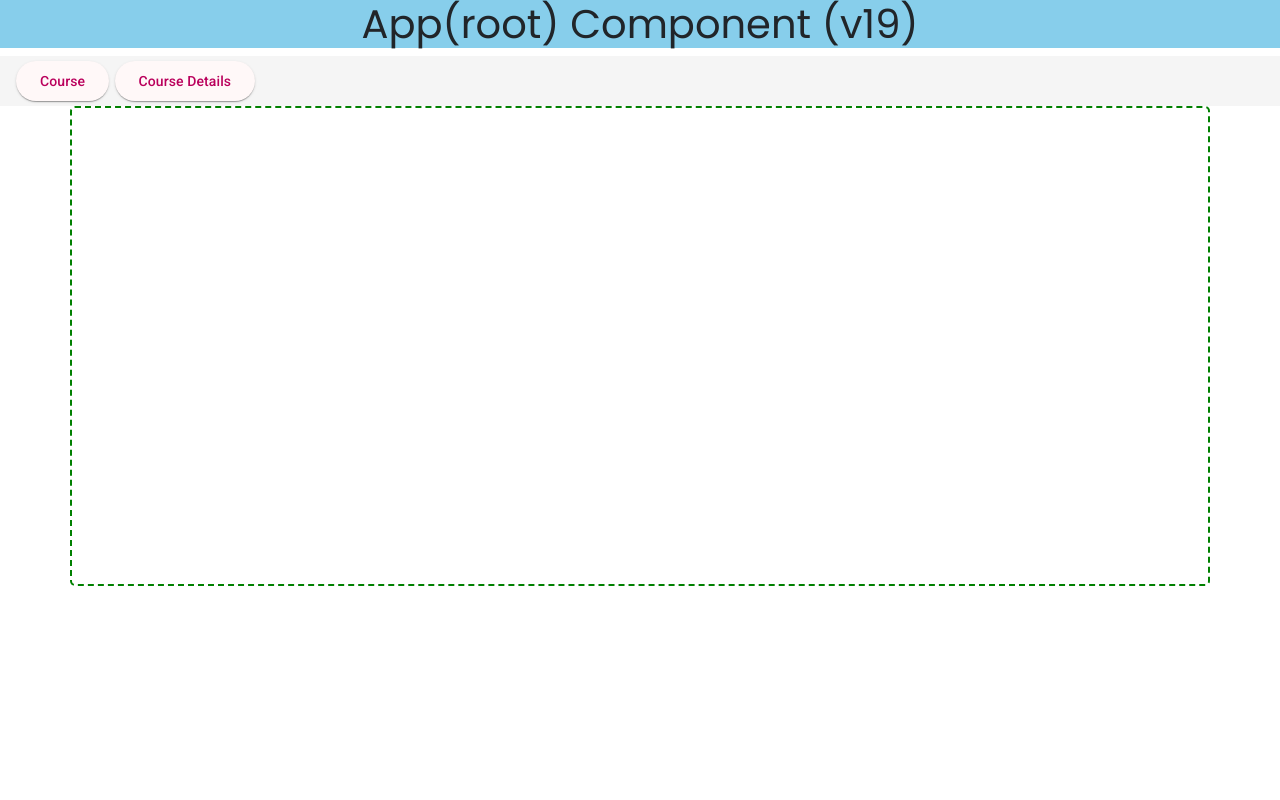
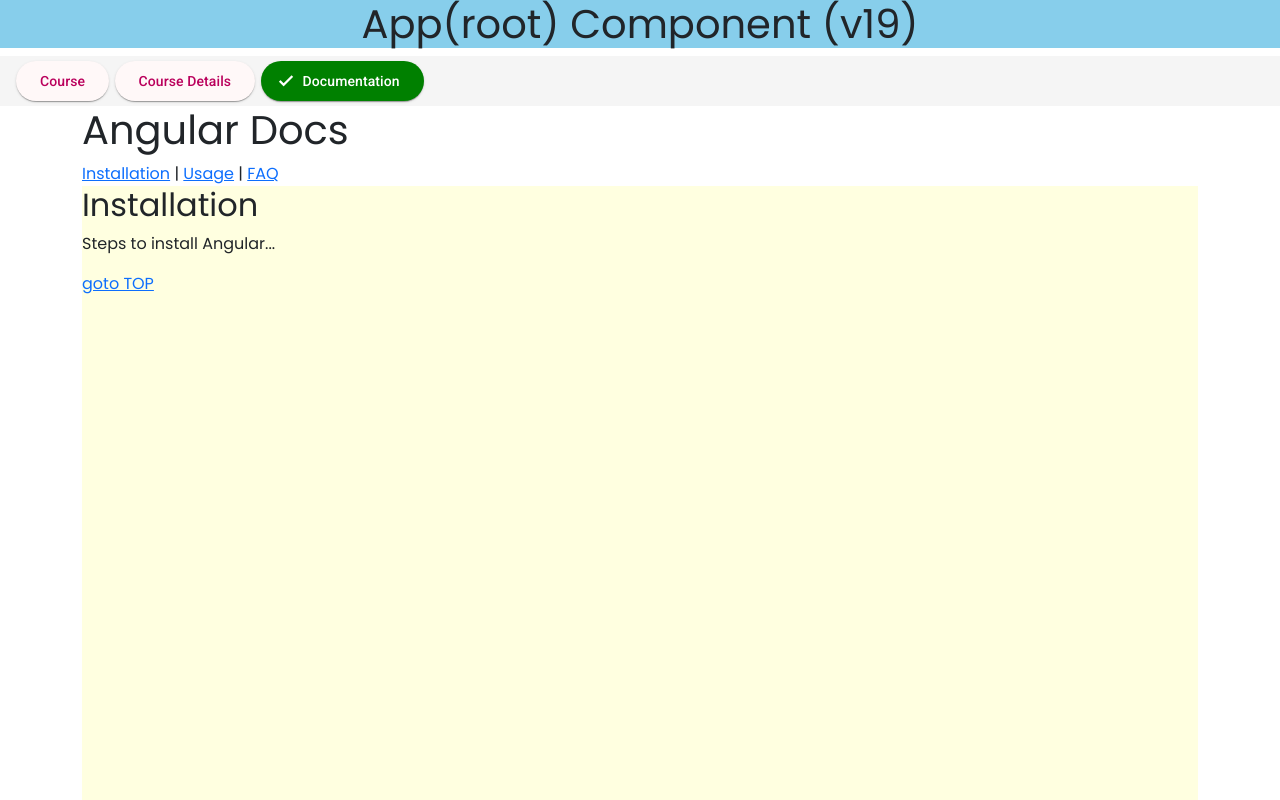
Before and after one commit to SatishKonduru/SELF-19, an Angular app: page /#/docs in a window 1280 px wide. Before the commit this address led to /. Shown: the top 800 px of the page. Built offline with nearby package versions, Linux system fonts and the light colour scheme.

Commit message:
Fragments

```diff
--- a/src/app/app.config.ts
+++ b/src/app/app.config.ts
@@ -1,8 +1,23 @@
 import { ApplicationConfig, provideZoneChangeDetection } from '@angular/core';
-import { provideRouter } from '@angular/router';
+import {
+  provideRouter,
+  withHashLocation,
+  withInMemoryScrolling,
+  withRouterConfig,
+} from '@angular/router';
 
 import { routes } from './app.routes';
 
 export const appConfig: ApplicationConfig = {
-  providers: [provideZoneChangeDetection({ eventCoalescing: true }), provideRouter(routes)]
+  providers: [
+    provideZoneChangeDetection({ eventCoalescing: true }),
+    provideRouter(
+      routes,
+      withHashLocation(),
+      withInMemoryScrolling({
+        anchorScrolling: 'enabled', // Enables fragment scrolling
+        scrollPositionRestoration: 'enabled',
+      })
+    ),
+  ],
 };
--- a/src/app/app.routes.ts
+++ b/src/app/app.routes.ts
@@ -1,6 +1,8 @@
+import { computed } from '@angular/core';
 import { Routes } from '@angular/router';
 import { CourseComponent } from './components/course/course.component';
 import { CourseDetailsComponent } from './components/course-details/course-details.component';
+import { DocsComponent } from './components/docs/docs.component';
 
 export const routes: Routes = [
   {
@@ -11,4 +13,8 @@
     path: 'courseDetails',
     component: CourseDetailsComponent,
   },
+  {
+    path: 'docs',
+    component: DocsComponent,
+  },
 ];
--- /dev/null
+++ b/src/app/components/docs/docs.component.html
@@ -0,0 +1,27 @@
+<div class="container">
+  <h1 id="title">Angular Docs</h1>
+
+  <nav>
+    <a [routerLink]="['/docs']" fragment="installation">Installation</a> |
+    <a [routerLink]="['/docs']" fragment="usage">Usage</a> |
+    <a [routerLink]="['/docs']" fragment="faq">FAQ</a>
+  </nav>
+
+  <section id="installation" style="height: 100vh; background: lightyellow">
+    <h2>Installation</h2>
+    <p>Steps to install Angular...</p>
+    <a [routerLink]="['/docs']" fragment="title">goto TOP</a>
+  </section>
+
+  <section id="usage" style="height: 100vh; background: lightblue">
+    <h2>Usage</h2>
+    <p>How to use Angular...</p>
+    <a [routerLink]="['/docs']" fragment="title">goto TOP</a>
+  </section>
+
+  <section id="faq" style="height: 100vh; background: lightgreen">
+    <h2>FAQ</h2>
+    <p>Frequently asked questions...</p>
+    <a [routerLink]="['/docs']" fragment="title">goto TOP</a>
+  </section>
+</div>
--- a/src/app/components/header/header.component.html
+++ b/src/app/components/header/header.component.html
@@ -19,11 +19,20 @@
       <mat-icon class="check-icon">check</mat-icon>
       Course Details
     </button>
+     <button
+      mat-raised-button
+      [routerLink]="['/docs']"
+      routerLinkActive="active"
+      [routerLinkActiveOptions]="{ exact: true }"
+    >
+      <mat-icon class="check-icon">check</mat-icon>
+      Documentation
+    </button>
   </span>
 </mat-toolbar>
-<div
+<!-- <div
   style="border: 2px dashed green; width: 90%; height: 60vh; border-radius: 5px"
   class="container"
->
+> -->
   <router-outlet></router-outlet>
-</div>
+<!-- </div> -->
```
Also changed, not shown: src/app/components/docs/docs.component.ts (added, +10 -0 lines), src/app/components/docs/docs.component.css (added).
